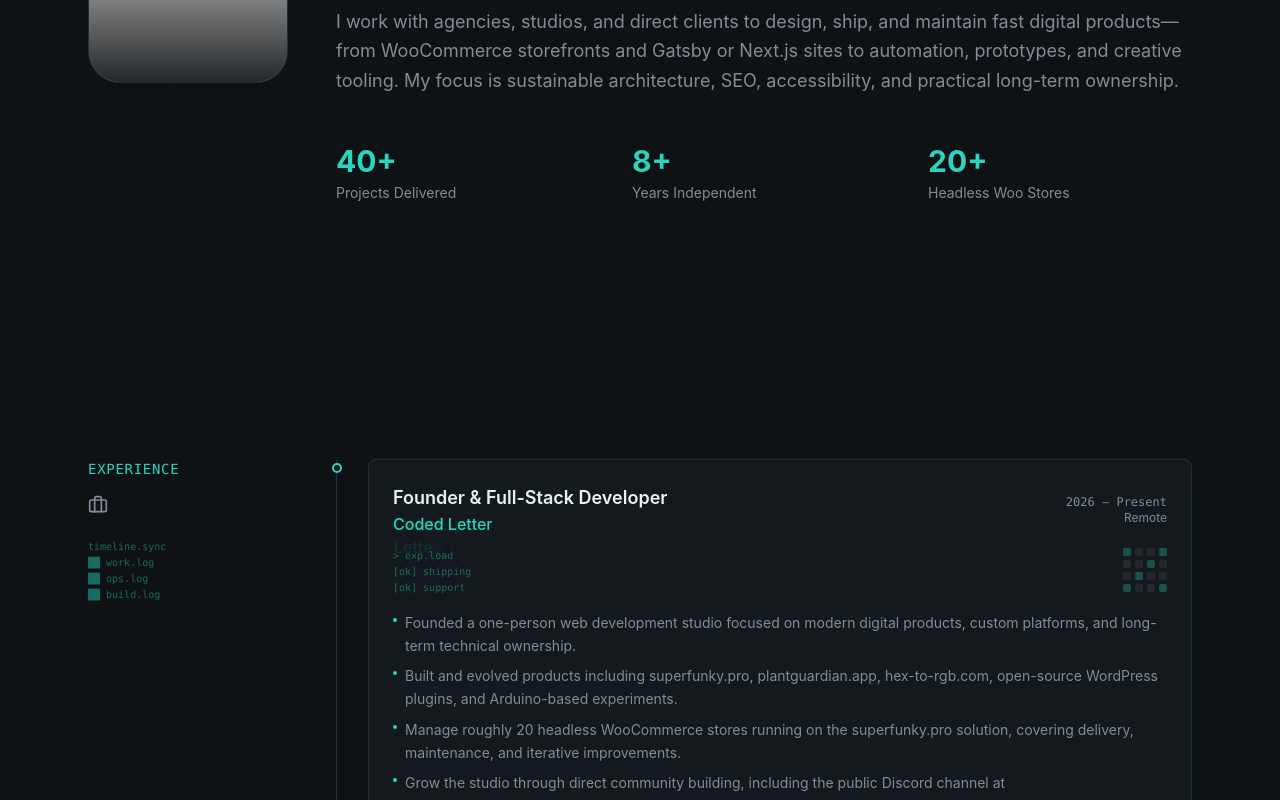
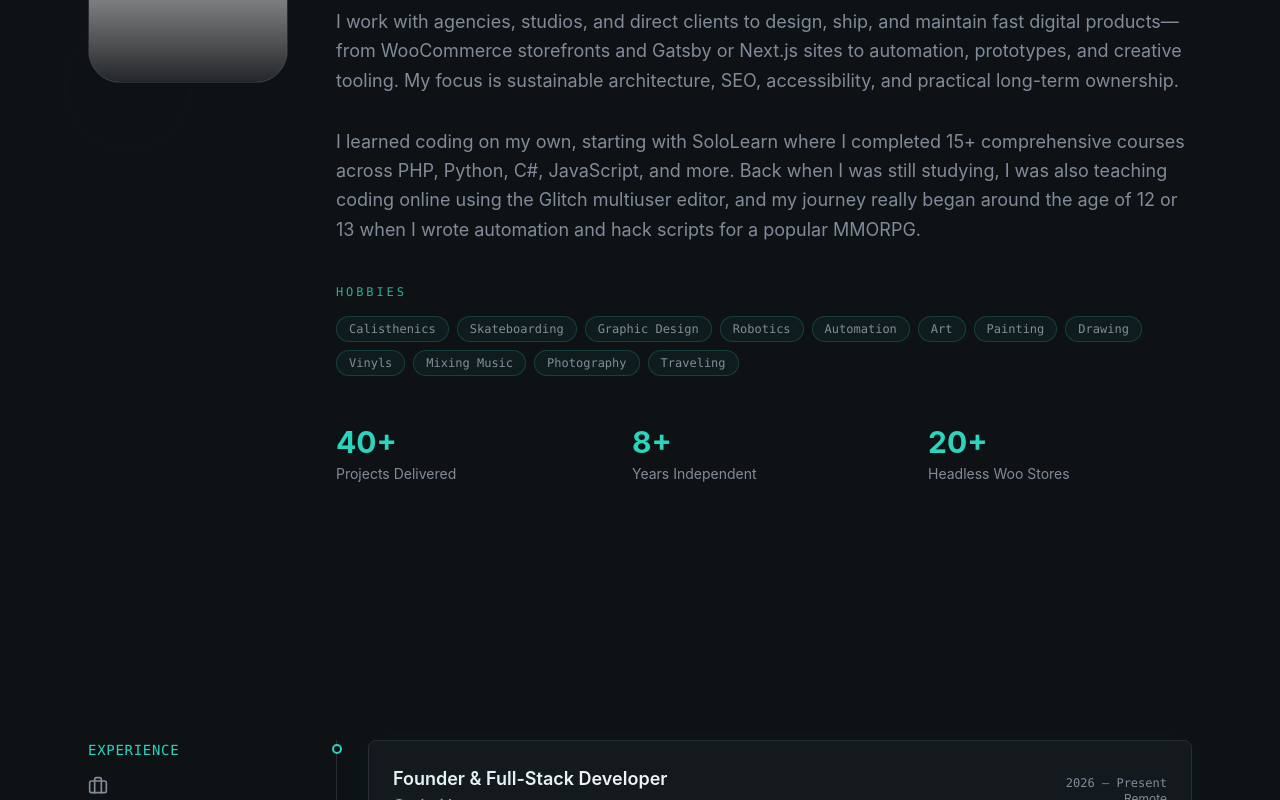
Before and after one commit to Ys-sudo/interactive-portfolio-site, a Next.js app: page / in a window 1280 px wide. Shown: the part 1340-2140 px from the top of the page. Built offline with nearby package versions, Linux system fonts and the light colour scheme; grey boxes are pictures that could not be loaded.

Commit message:
Update about story and hobbies
Co-authored-by: Ys-sudo <57189926+Ys-sudo@users.noreply.github.com>

```diff
--- a/components/portfolio/about-section.tsx
+++ b/components/portfolio/about-section.tsx
@@ -45,6 +45,20 @@ function AnimatedCounter({ target, suffix = "" }: { target: number; suffix?: str
 export function AboutSection() {
   const { ref, isVisible } = useScrollAnimation(0.2)
   const scrambledTitle = useTextScramble("About", isVisible, 25)
+  const hobbies = [
+    "Calisthenics",
+    "Skateboarding",
+    "Graphic Design",
+    "Robotics",
+    "Automation",
+    "Art",
+    "Painting",
+    "Drawing",
+    "Vinyls",
+    "Mixing Music",
+    "Photography",
+    "Traveling",
+  ]
 
   return (
     <section id="about" className="py-32 relative">
@@ -95,6 +109,34 @@ export function AboutSection() {
                 "I work with agencies, studios, and direct clients to design, ship, and maintain fast digital products—from WooCommerce storefronts and Gatsby or Next.js sites to automation, prototypes, and creative tooling. My focus is sustainable architecture, SEO, accessibility, and practical long-term ownership."
               }
             </p>
+            <p
+              className={`mt-8 text-lg leading-relaxed text-muted-foreground transition-all duration-700 delay-300 ${
+                isVisible ? "opacity-100 translate-y-0" : "opacity-0 translate-y-8"
+              }`}
+            >
+              {
+                "I learned coding on my own, starting with SoloLearn where I completed 15+ comprehensive courses across PHP, Python, C#, JavaScript, and more. Back when I was still studying, I was also teaching coding online using the Glitch multiuser editor, and my journey really began around the age of 12 or 13 when I wrote automation and hack scripts for a popular MMORPG."
+              }
+            </p>
+            <div
+              className={`mt-10 transition-all duration-700 delay-[350ms] ${
+                isVisible ? "opacity-100 translate-y-0" : "opacity-0 translate-y-8"
+              }`}
+            >
+              <p className="font-mono text-xs uppercase tracking-[0.24em] text-primary/80">
+                Hobbies
+              </p>
+              <div className="mt-4 flex flex-wrap gap-2">
+                {hobbies.map((hobby) => (
+                  <span
+                    key={hobby}
+                    className="inline-flex items-center rounded-full border border-primary/20 bg-primary/5 px-3 py-1 text-xs font-mono text-muted-foreground"
+                  >
+                    {hobby}
+                  </span>
+                ))}
+              </div>
+            </div>
             <div
               className={`mt-12 grid grid-cols-3 gap-8 transition-all duration-700 delay-400 ${
                 isVisible ? "opacity-100 translate-y-0" : "opacity-0 translate-y-8"
```
